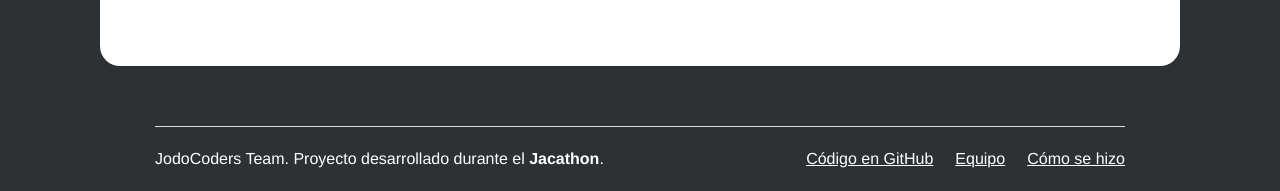
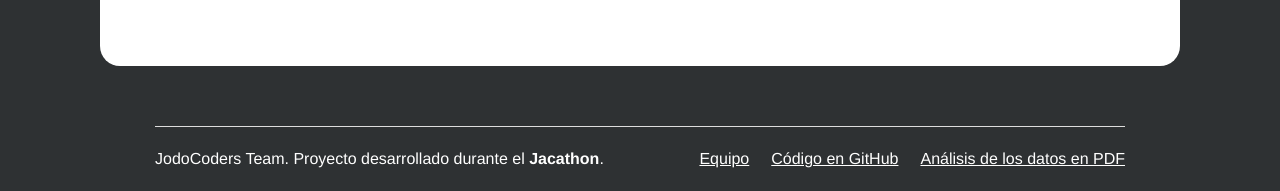
Before and after one commit to aragonopendata/JodoCoders, a Flask app: page /team in a window 1280 px wide. Shown: the part 648-839 px from the top of the page. Run offline with Flask 2, Linux system fonts and the light colour scheme; parts of the project's set-up code (start-up, migrations or seed data) failed here and were passed over; some libraries are stand-ins or nearby versions.

Commit message:
change footer

```diff
--- a/templates/layout.html
+++ b/templates/layout.html
@@ -57,9 +57,9 @@
                     </div>
                     <div class="large-6 columns">
                         <ul class="inline-list right">
+                            <li><a href="/team">Equipo</a></li>
                             <li><a href="https://github.com/aragonopendata/JodoCoders">Código en GitHub</a></li>
-                            <li><a href="/team">Equipo</a></li>
-                            <li><a href="#">Cómo se hizo</a></li>
+                            <li><a href="#">Análisis de los datos en PDF</a></li>
                         </ul>
                     </div>
                 </div>
```
